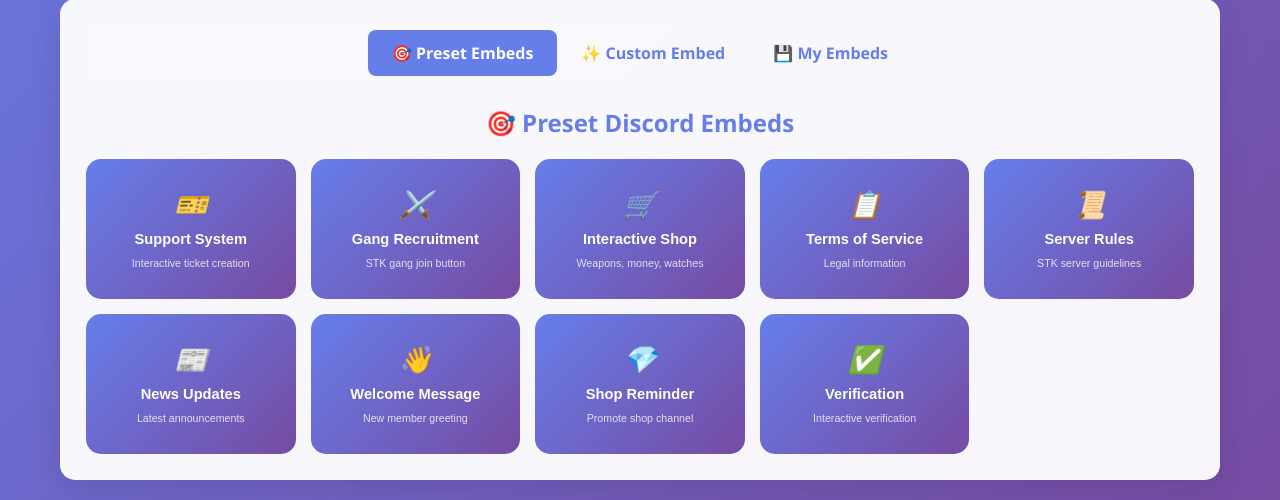
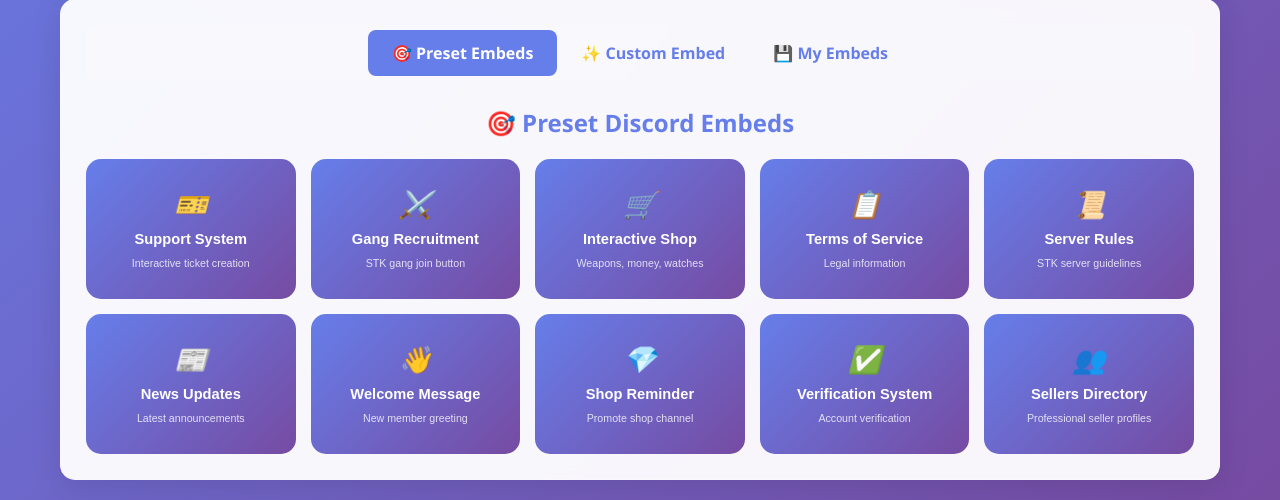
Before and after one commit to Xutix388383/ZSeller, a Python web app: template templates/embed_spawner.html in a window 1280 px wide. Shown: the part 470-970 px from the top of the page. Run offline with Jinja, Linux system fonts and the light colour scheme; the template is opened without the code that fills it, so the values that code supplies are empty.

Commit message:
Add files via upload

```diff
--- a/templates/embed_spawner.html
+++ b/templates/embed_spawner.html
@@ -120,6 +120,7 @@
         .welcome-btn { background: #68d391; color: white; }
         .reminder-btn { background: #fbb6ce; color: #2d3748; }
         .verification-btn { background: #4fd1c7; color: white; }
+        .sellers-btn { background: #a0aec0; color: white; } /* Added color for sellers button */
 
         .detected-channel {
             background: linear-gradient(90deg, #48bb78, #38a169) !important;
@@ -554,10 +555,16 @@
                         <small>Promote shop channel</small>
                     </button>
 
-                    <button class="embed-button verification" onclick="spawnEmbed('verification')" title="User verification system with interactive buttons">
+                    <button class="embed-button verification" onclick="spawnEmbed('verification')" title="Account verification system with code verification">
                         <i class="icon">✅</i>
-                        <span>Verification</span>
-                        <small>Interactive verification</small>
+                        <span>Verification System</span>
+                        <small>Account verification</small>
+                    </button>
+
+                    <button class="embed-button sellers" onclick="spawnEmbed('sellers')" title="Verified sellers directory with user cards and support">
+                        <i class="icon">👥</i>
+                        <span>Sellers Directory</span>
+                        <small>Professional seller profiles</small>
                     </button>
                 </div>
             </div>
@@ -756,20 +763,44 @@
                 'news': 'News Updates',
                 'welcome': 'Welcome Message',
                 'reminder': 'Shop Reminder',
-                'verification': 'Verification System'
+                'verification': 'Verification System',
+                'sellers': 'Sellers Directory' // Added for sellers
             };
 
             statusDiv.innerHTML = `<div class="status loading">🔄 Spawning ${embedTypeNames[embedType] || embedType} embed with interactive buttons...</div>`;
+
+            // Construct the payload based on embedType
+            let payload = {
+                embed_type: embedType,
+                channel_id: selectedChannel
+            };
+
+            // Add specific shop configurations if needed
+            if (embedType === 'shop') {
+                payload.shop_config = {
+                    philly_streets: {
+                        items: [
+                            { name: "Money", price: "$1m = $1, $2m = $2, $3m = $3, $4m = $4, $5m = $5" },
+                            { name: "Chains, Watches, Earrings", price: "$1 each" },
+                            { name: "Dior Reps", price: "$1 for 1, $3 for 5, $5 for 10" },
+                            { name: "More coming soon" }
+                        ]
+                    },
+                    south_bronx: {
+                        items: [
+                            { name: "Max Money Accounts", price: "$2 for a max money account" },
+                            { name: "Weapons", price: "Coming soon" }
+                        ]
+                    }
+                };
+            }
 
             fetch('/spawn_embed', {
                 method: 'POST',
                 headers: {
                     'Content-Type': 'application/json'
                 },
-                body: JSON.stringify({
-                    embed_type: embedType,
-                    channel_id: selectedChannel
-                })
+                body: JSON.stringify(payload)
             })
             .then(response => response.json())
             .then(data => {
@@ -1141,7 +1172,8 @@
                 'shop': ['Shop Panel', 'Shop Reminder'],
                 'rules': ['Rules Panel', 'ToS Panel'],
                 'news': ['News Panel', 'Announcement'],
-                'welcome': ['Welcome Panel', 'Verification Panel']
+                'welcome': ['Welcome Panel', 'Verification Panel'],
+                'sellers': ['Sellers Directory', 'Support Panel'] // Added recommendations for sellers
             };
 
             // Normalize channelType to lowercase for matching
@@ -1154,6 +1186,7 @@
             if (normalizedChannelType.includes('rules')) return recommendations.rules;
             if (normalizedChannelType.includes('news') || normalizedChannelType.includes('announcement')) return recommendations.news;
             if (normalizedChannelType.includes('welcome') || normalizedChannelType.includes('greet')) return recommendations.welcome;
+            if (normalizedChannelType.includes('sellers') || normalizedChannelType.includes('verified')) return recommendations.sellers;
 
             return recommendations[channelType] || [];
         }
```
